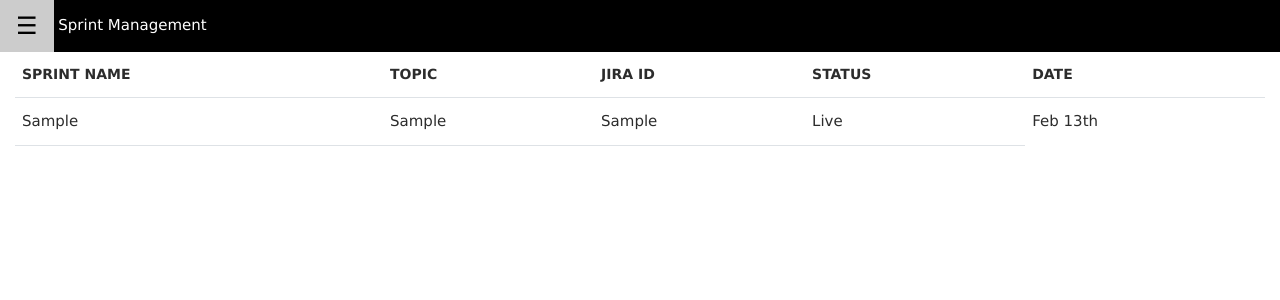
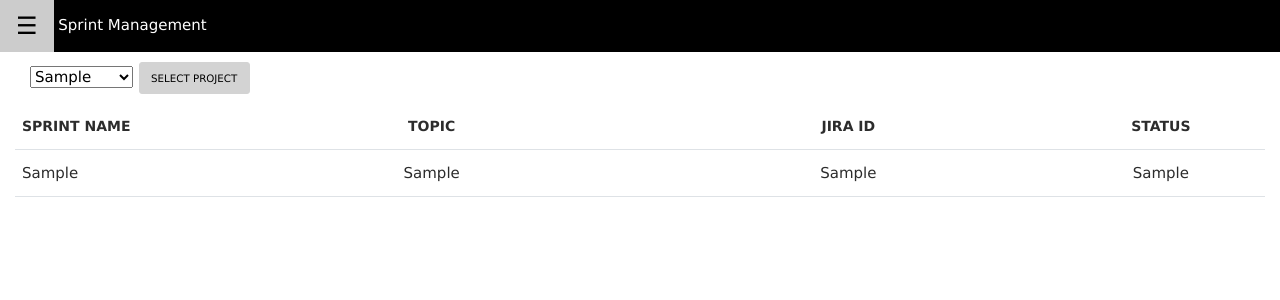
Before and after one commit to anshumanairy/Sprint-Management, a Django app: template arc/templates/tasks.html in a window 1280 px wide. Shown: the top 300 px of the page. Run offline with Django 3.2, Linux system fonts and the light colour scheme; the template is opened without the code that fills it: most values are stand-ins (such as "Sample title", 1, 10 or a date in 2020); some libraries are stand-ins or nearby versions.

Commit message:
5:52 PM Added project selector to tasks page and color-wise status

```diff
--- a/arc/models/story_mod.py
+++ b/arc/models/story_mod.py
@@ -18,7 +18,7 @@ class story(models.Model):
     htmls = models.IntegerField(default=0)
     qas = models.IntegerField(default=0)
 
-    ostatus = models.CharField(max_length=20)
+    ostatus = models.CharField(max_length=20, default=None)
 
     jactual = models.IntegerField(default=0)
     pactual = models.IntegerField(default=0)
--- a/arc/templates/tasks.html
+++ b/arc/templates/tasks.html
@@ -26,6 +26,31 @@
     }
     #spr{
       padding-top: 70px;
+    }
+    #red{
+      background-color: red;
+      color:white;
+    }
+    #green{
+      background-color: #1ea84c;
+      color: white;
+    }
+    td,th{
+      text-align: center;
+    }
+    #una{
+      text-align: left;
+    }
+    .example_c {
+    color: black;
+    background: lightgrey;
+    border: 1px solid lightgrey;
+    transition: all 0.4s ease 0s;
+    }
+    .example_c:hover {
+    background: #303D39;
+    border: 1px solid #303D39;
+    transition: all 0.4s ease 0s;
     }
   </style>
 
@@ -65,27 +90,43 @@
     }
     </script>
 
+    <div id="hx">
+      <form class="post-form" method='POST' id="hid">
+        {% csrf_token %}
+        <div class="container-fluid" >
+            <div class="col-md-12">
+                <select class="chosen" name="select_project">
+                    <option>{{ nx }}</option>
+                  {% for n1 in n0 %}
+                    <option>{{ n1.name }}</option>
+                  {% endfor %}
+                </select>
+                <button class="btn example_c" type="submit" name="submit_project"><small>Select Project</small></button>
+            </div>
+        </div>
+      </form>
+    </div>
 
 <div class="container-fluid">
   <table class="table">
     <thead>
       <tr>
-        <th>Sprint Name</th>
+        <th id="una">Sprint Name</th>
         <th>Topic</th>
         <th>Jira ID</th>
         <th>Status</th>
-        <th>Date</th>
+        <!-- <th>Date</th> -->
       </tr>
     </thead>
     <tbody>
         {% for d in list1 %}
           {% for d1 in d %}
         <tr>
-          <td>{{ d1.0 }}</td>
+          <td class="col-md-2" id="una">{{ d1.0 }}</td>
           <td>{{ d1.1 }}</td>
           <td>{{ d1.2 }}</td>
-          <td>Live</td>
-          <td>Feb 13th</td>
+          <td class='col-md-2' id="{{d1.4}}">{{ d1.3 }}</td>
+          <!-- <td>Feb 13th</td> -->
         </tr>
           {% endfor %}
         {% endfor %}
```
Also changed, not shown: arc/controller/views.py (+21 -3 lines), arc/migrations/0015_auto_20190717_1200.py (added).
